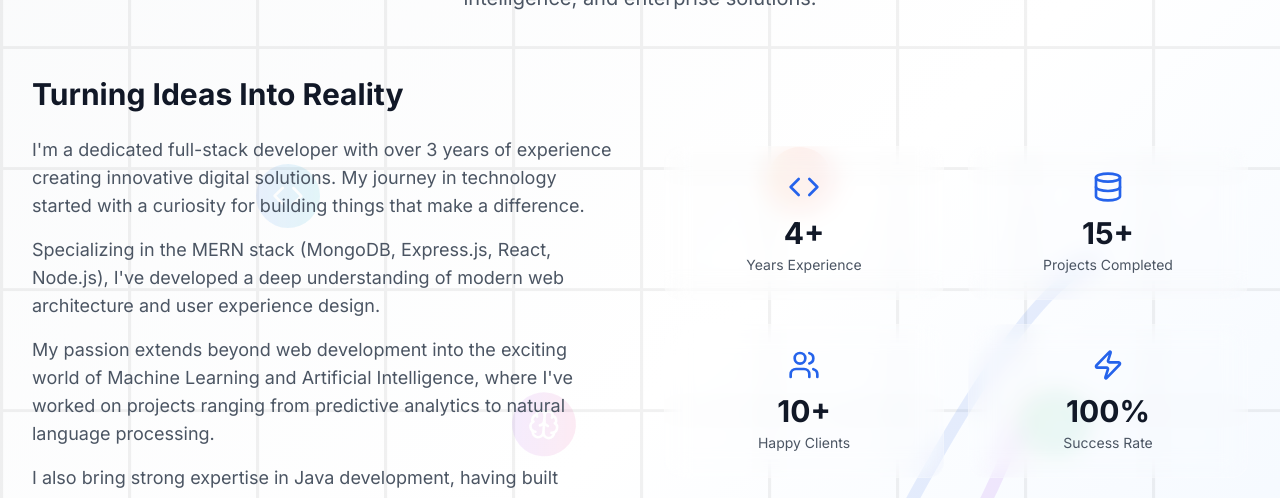
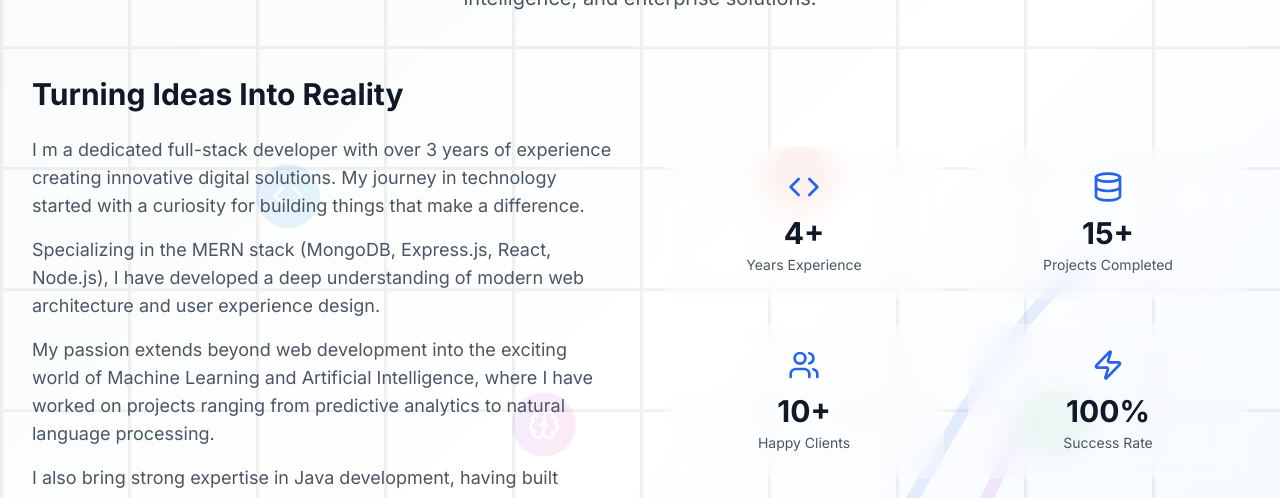
Before and after one commit to MohAsef-Qayumi/Myportfolio, a Next.js app: page / in a window 1280 px wide. Shown: the part 1060-1558 px from the top of the page. Built offline with nearby package versions, Linux system fonts and the light colour scheme.

Commit message:
About ts

```diff
--- a/src/components/sections/about.tsx
+++ b/src/components/sections/about.tsx
@@ -147,17 +147,17 @@ export function About() {
             </h3>
             <div className="space-y-4 text-lg text-gray-600 dark:text-gray-400">
               <p>
-                I'm a dedicated full-stack developer with over 3 years of experience creating
+                I m a dedicated full-stack developer with over 3 years of experience creating
                 innovative digital solutions. My journey in technology started with a curiosity
                 for building things that make a difference.
               </p>
               <p>
-                Specializing in the MERN stack (MongoDB, Express.js, React, Node.js), I've
+                Specializing in the MERN stack (MongoDB, Express.js, React, Node.js), I have
                 developed a deep understanding of modern web architecture and user experience design.
               </p>
               <p>
                 My passion extends beyond web development into the exciting world of Machine Learning
-                and Artificial Intelligence, where I've worked on projects ranging from predictive
+                and Artificial Intelligence, where I have worked on projects ranging from predictive
                 analytics to natural language processing.
               </p>
               <p>
```
